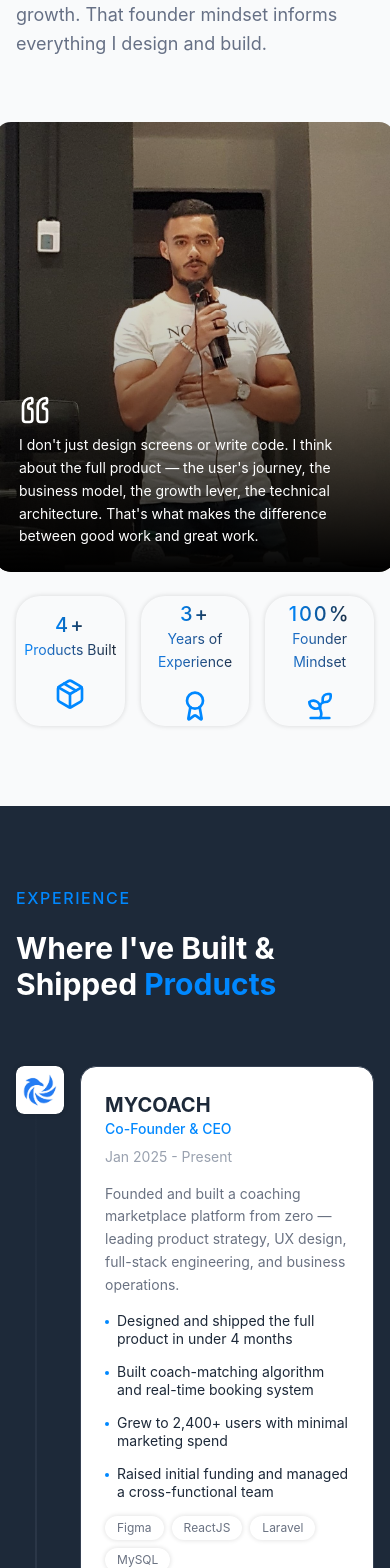
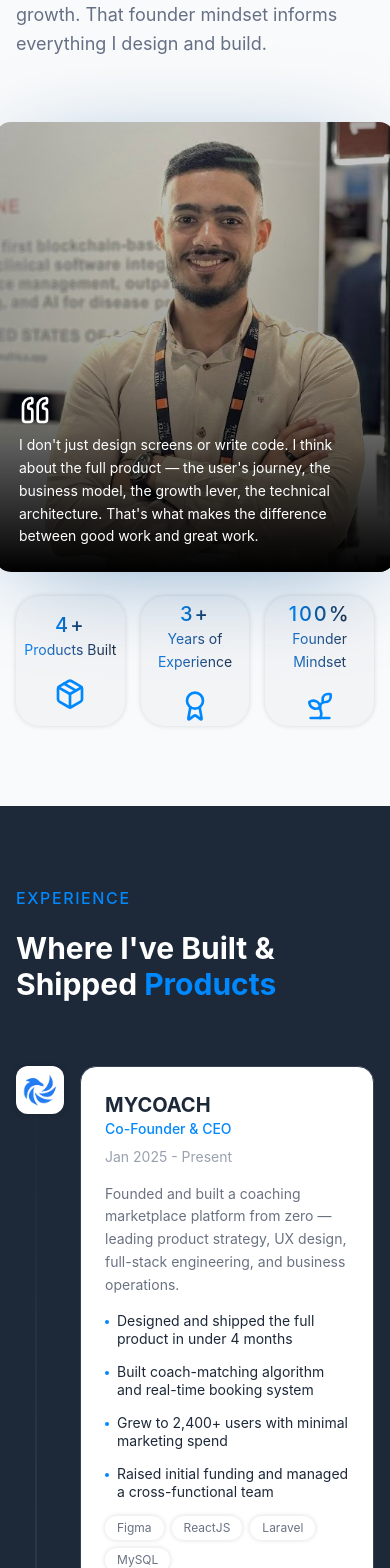
Before and after one commit to mohsinehour/my-portfolio, a React (Vite) app: page / in a window 390 px wide. Shown: the part 1760-3328 px from the top of the page. Built offline with nearby package versions, Linux system fonts and the light colour scheme.

Commit message:
feat: add Skills, About, Contact, and Experience components with associated assets

```diff
--- a/src/components/About.tsx
+++ b/src/components/About.tsx
@@ -1,5 +1,5 @@
 import { Award, Package, Quote, Sprout } from 'lucide-react';
-import aboutImage from '../assets/about-image.jpeg';
+import aboutImage from '../assets/about-image1.jpg';
 import { motion } from 'framer-motion';
 
 export default function About() {
@@ -47,21 +47,19 @@ export default function About() {
                             whileInView={{ opacity: 1, x: 0 }}
                             viewport={{ once: true, margin: "-100px" }}
                             transition={{ duration: 0.6, ease: "easeOut" }}
+                            className="relative isolate"
                         >
-                            <div className="relative rounded-2xl overflow-hidden w-[400px] h-[450px]">
-                                {/* Image */}
+                            {/* Ambient glow behind the card */}
+                            <div className="absolute inset-0 -z-10 rounded-2xl bg-[#004F94]/60 blur-3xl scale-85 translate-y-4 pointer-events-none" />
+
+                            <div className="relative z-10 rounded-2xl overflow-hidden w-[400px] h-[450px]">
                                 <img
                                     src={aboutImage}
                                     alt=""
                                     className="w-full h-full object-cover"
                                 />
-
-                                {/* Inner bottom shadow overlay */}
                                 <div className="absolute inset-0 bg-gradient-to-t from-black via-black/20 to-transparent" />
-
-                                {/* Quote text */}
                                 <div className="absolute bottom-0 left-0 right-0 p-6">
-                                    {/* Quote mark */}
                                     <Quote className='w-8 h-8 text-white mb-2 rotate-180' />
                                     <p className="text-white text-sm leading-relaxed">
                                         I don't just design screens or write code. I think about the full product — the user's journey, the business model, the growth lever, the technical architecture. That's what makes the difference between good work and great work.
@@ -70,7 +68,6 @@ export default function About() {
                             </div>
                         </motion.div>
                     </div>
-
                 </div>
                 <div className='grid grid-cols-3 gap-4 md:gap-8 items-stretch mt-6'>
 
@@ -79,7 +76,7 @@ export default function About() {
                         whileInView={{ opacity: 1, y: 0 }}
                         viewport={{ once: true }}
                         transition={{ duration: 0.6, delay: 0 }}
-                        className="group flex flex-col items-center justify-center rounded-3xl shadow-[0_0px_5px_rgba(17,17,17,0.15)] p-1 md:p-5 hover:scale-103 hover:cursor-pointer transition-all duration-300"
+                        className="group flex flex-col items-center justify-center bg-gray-100 rounded-3xl shadow-[0_0px_5px_rgba(17,17,17,0.15)] p-1 md:p-5 hover:scale-103 hover:cursor-pointer transition-all duration-300"
                     >
                         <h2 className='text-xl md:text-2xl tracking-widest font-medium uppercase bg-clip-text text-transparent'
                             style={{ backgroundImage: 'linear-gradient(to right, #0088FF 0%, #1D2939 100%)' }}>
@@ -96,7 +93,7 @@ export default function About() {
                         whileInView={{ opacity: 1, y: 0 }}
                         viewport={{ once: true }}
                         transition={{ duration: 0.6, delay: 0.1 }}
-                        className="group flex flex-col items-center justify-center rounded-3xl shadow-[0_0px_5px_rgba(17,17,17,0.15)] p-1 md:p-5 hover:scale-103 hover:cursor-pointer transition-all duration-300"
+                        className="group flex flex-col items-center justify-center bg-gray-100 rounded-3xl shadow-[0_0px_5px_rgba(17,17,17,0.15)] p-1 md:p-5 hover:scale-103 hover:cursor-pointer transition-all duration-300"
                     >
                         <h2 className='text-xl md:text-2xl tracking-widest font-medium uppercase bg-clip-text text-transparent'
                             style={{ backgroundImage: 'linear-gradient(to right, #0088FF 0%, #1D2939 100%)' }}>
@@ -113,7 +110,7 @@ export default function About() {
                         whileInView={{ opacity: 1, y: 0 }}
                         viewport={{ once: true }}
                         transition={{ duration: 0.6, delay: 0.2 }}
-                        className="group flex flex-col items-center justify-center rounded-3xl shadow-[0_0px_5px_rgba(17,17,17,0.15)] p-1 md:p-5 hover:scale-103 hover:cursor-pointer transition-all duration-300"
+                        className="group flex flex-col items-center justify-center bg-gray-100 rounded-3xl shadow-[0_0px_5px_rgba(17,17,17,0.15)] p-1 md:p-5 hover:scale-103 hover:cursor-pointer transition-all duration-300"
                     >
                         <h2 className='text-xl md:text-2xl tracking-widest font-medium uppercase bg-clip-text text-transparent'
                             style={{ backgroundImage: 'linear-gradient(to right, #0088FF 0%, #1D2939 100%)' }}>
--- a/src/components/Contact.tsx
+++ b/src/components/Contact.tsx
@@ -1,7 +1,8 @@
 import { useState } from 'react';
 import { motion } from 'framer-motion';
 import { Send, Mail, ExternalLink, Calendar, CheckCircle, AlertCircle } from 'lucide-react';
-import { FaLinkedin, FaTwitter, FaGithub } from 'react-icons/fa';
+import { FaLinkedin, FaGithub } from 'react-icons/fa';
+import { FaXTwitter } from 'react-icons/fa6';
 
 // Get your free access key at https://web3forms.com — paste it below
 const WEB3FORMS_ACCESS_KEY = 'f56a42a2-b730-4bfc-b02f-28b3197fc1b0';
@@ -73,12 +74,12 @@ export default function Contact() {
 
               <div className="space-y-6 mb-12">
                 <div className="flex items-center gap-4 group">
-                  <div className="w-12 h-12 shrink-0 bg-white/10 rounded-full flex items-center justify-center">
-                    <Calendar size={20} className="text-white" />
+                  <div className="w-14 h-14 shrink-0 bg-white/10 rounded-full flex items-center justify-center">
+                    <Calendar size={24} className="text-white" />
                   </div>
                   <div>
-                    <a href="https://calendar.app.google/T69N8yqQao4JQFvh7" target="_blank" rel="noopener noreferrer" className="text-md font-small hover:text-gray-200 hover:scale-102 transition-colors flex items-center gap-2">Book a Call <ExternalLink size={18} /></a>
-                    <p className="font-sm text-sm text-white">Schedule a 30 min call</p>
+                    <a href="https://calendar.app.google/T69N8yqQao4JQFvh7" target="_blank" rel="noopener noreferrer" className="text-lg font-semibold hover:scale-105 hover:underline transition-transform duration-300 ease-in-out flex items-center gap-2">Book a Call <ExternalLink size={18} /></a>
+                    <p className="font-md text-md text-white">Schedule a 30 min call with me</p>
                   </div>
                 </div>
               </div>
@@ -90,7 +91,7 @@ export default function Contact() {
                     <FaLinkedin size={18} />
                   </a>
                   <a href="https://x.com/mohsinehour_" target="_blank" rel="noopener noreferrer" className="w-10 h-10 bg-white/10 rounded-full flex items-center justify-center hover:bg-brand transition-colors transform hover:-translate-y-1 duration-200">
-                    <FaTwitter size={18} />
+                    <FaXTwitter size={18} />
                   </a>
                   <a href="https://github.com/mohsinehour" target="_blank" rel="noopener noreferrer" className="w-10 h-10 bg-white/10 rounded-full flex items-center justify-center hover:bg-brand transition-colors transform hover:-translate-y-1 duration-200">
                     <FaGithub size={18} />
@@ -148,7 +149,7 @@ export default function Contact() {
               <button
                 type="submit"
                 disabled={status === 'loading'}
-                className="w-full py-4 bg-gradient-brand text-white rounded-xl font-medium flex items-center justify-center gap-2 hover:bg-blue-600 transition-all shadow-md hover:shadow-lg transform hover:-translate-y-0.5 disabled:opacity-60 disabled:cursor-not-allowed disabled:hover:translate-y-0"
+                className="w-full py-4 bg-gradient-brand text-white rounded-xl font-medium flex items-center justify-center gap-2 hover:bg-blue-600 transition-all shadow-md hover:shadow-lg transform hover:-translate-y-0.5 disabled:opacity-60 disabled:cursor-not-allowed disabled:hover:translate-y-0 cursor-pointer"
               >
                 {status === 'loading' ? 'Sending...' : 'Send Message'}
                 {status === 'idle' && <Send size={18} />}
--- a/src/components/Experience.tsx
+++ b/src/components/Experience.tsx
@@ -30,7 +30,7 @@ const experiences = [
       'Developed merchant dashboard with analytics',
       'Shipped mobile-first PWA for end users'
     ],
-    skills: ['React', 'Node.js', 'PostgreSQL', 'Tailwind CSS']
+    skills: ['React', 'Node.js', 'MongoDB', 'Tailwind CSS']
   },
   {
     company: 'LifeLine',
@@ -44,7 +44,7 @@ const experiences = [
       'Integrated insurance claim verification system',
       'Achieved 98% user satisfaction on first release'
     ],
-    skills: ['Figma', 'React', 'Node.js', 'PostgreSQL', 'Tailwind CSS']
+    skills: ['Figma', 'React', 'Tailwind CSS']
   }
 ];
 
@@ -80,7 +80,7 @@ export default function Experience() {
               className="group relative flex items-start justify-between md:justify-normal md:odd:flex-row-reverse group is-active"
             >
               <div className="flex items-center justify-center w-12 h-12 rounded-lg shadow-[0_0px_5px_rgba(17,17,17,0.15)] shadow shrink-0 md:order-1 md:group-odd:-translate-x-1/2 md:group-even:translate-x-1/2 overflow-hidden z-10 hover:scale-[1.1] hover:shadow-lg hover:shadow-blue-500/20 ease-in-out duration-200 cursor-pointer">
-                <img src={exp.logo} alt={`${exp.company} Logo`} className="w-full h-full rounded-lg object-contain"
+                <img src={exp.logo} alt={`${exp.company} Logo`} className="w-full h-full rounded-xl object-contain"
                   onError={(e) => { (e.target as HTMLImageElement).src = 'https://via.placeholder.com/40'; }}
                 />
               </div>
--- a/src/components/Skills.tsx
+++ b/src/components/Skills.tsx
@@ -47,7 +47,7 @@ const skills = [
 
 export default function Skills() {
   return (
-    <section id="skills" className="py-20 bg-white">
+    <section id="skills" className="py-20 bg-background">
       <div className="max-w-7xl mx-auto px-4 sm:px-6 lg:px-8">
         <motion.div
           initial={{ opacity: 0, y: 20 }}
@@ -68,11 +68,11 @@ export default function Skills() {
           {skills.map((skill, index) => (
             <motion.div
               key={skill.name}
-              initial={{ opacity: 0, scale: 0.95, y: 10 }}
-              whileInView={{ opacity: 1, scale: 1, y: 0 }}
+              initial={{ opacity: 0, scale: 0.8, y: 10 }}
+              whileInView={{ opacity: 1, scale: 1, y: 0, transition: { duration: 0.5, delay: index * 0.08, ease: "easeOut" } }}
               viewport={{ once: true, margin: "-50px" }}
               transition={{ duration: 0.5, delay: index * 0.08, ease: "easeOut" }}
-              whileHover={{ scale: 1.02, y: -2, transition: { duration: 0.15, ease: "easeOut" } }}
+              whileHover={{ scale: 1.05, y: -2, transition: { duration: 0.15, ease: "easeOut" } }}
               className="flex flex-col items-center justify-center w-20 h-20 md:w-24 md:h-24 glass-card rounded-2xl p-4 group cursor-pointer"
               style={{ willChange: "transform" }}
             >
```
Also changed, not shown: src/assets/about-image.jpeg (deleted), src/assets/about-image1.jpg (added).
